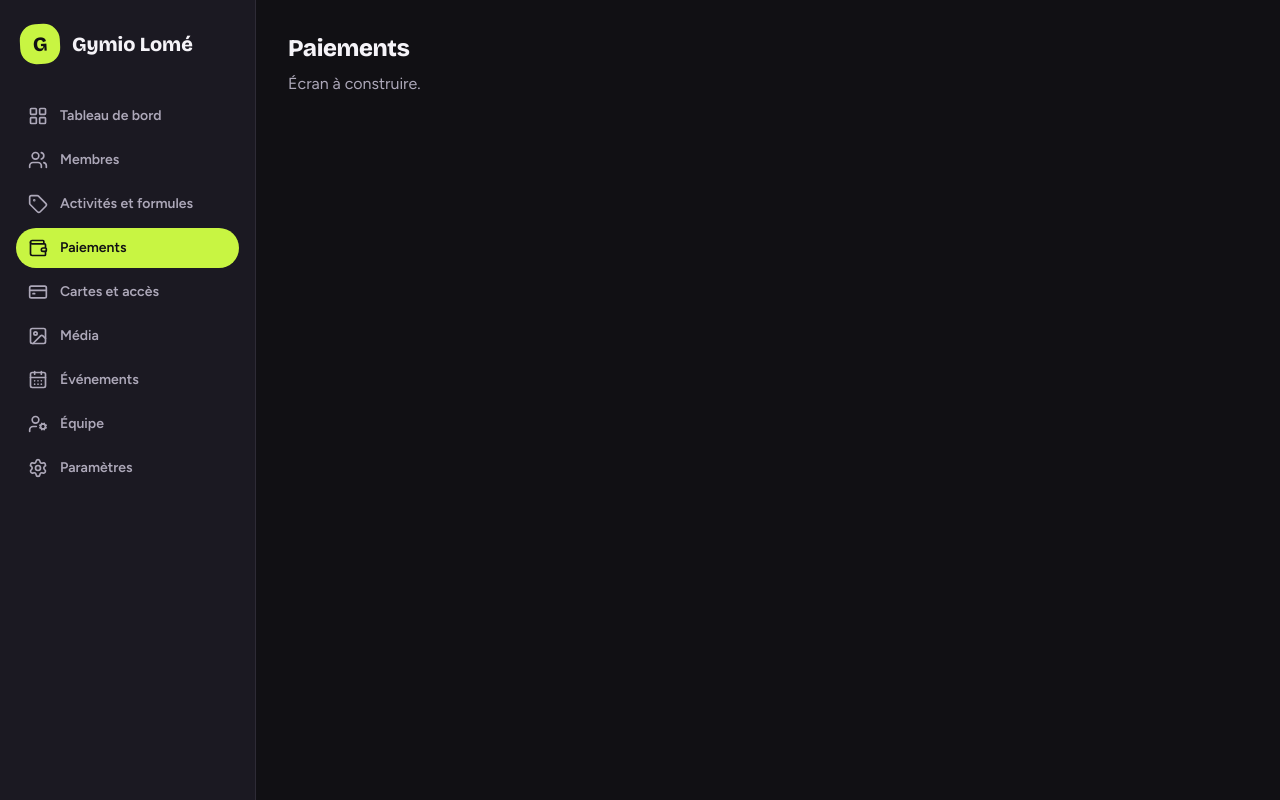
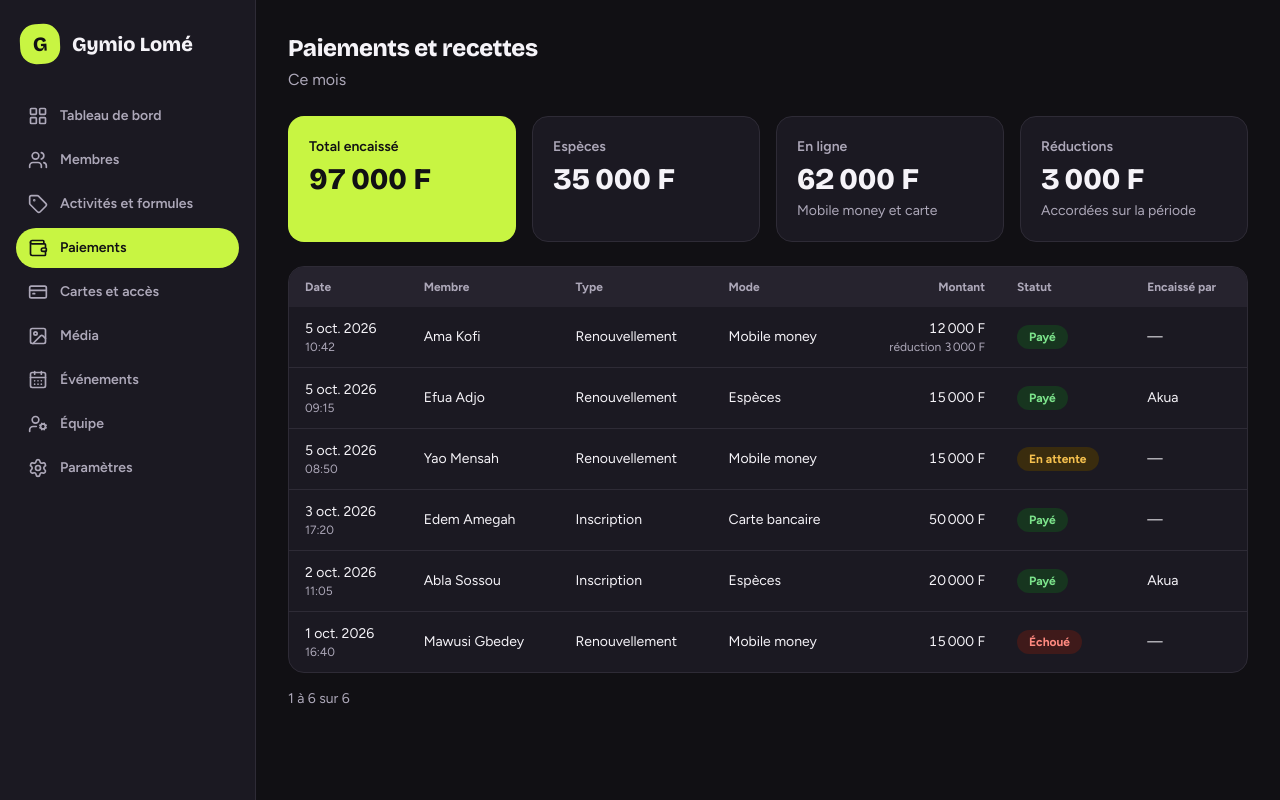
Before and after one commit to clever75/Gymzy, a Next.js app in the folder gymzy_dashboard/: page /paiements in a window 1280 px wide. Built offline with nearby package versions, Linux system fonts and the light colour scheme.

Commit message:
feat: afficher la page des paiements (totaux et tableau pagine)
Page /paiements : quatre totaux de la periode (encaisse, especes, en ligne, reductions) et journal pagine lu depuis les filtres de l'adresse. Date de reference factice, formatTime, libelles de periode et composant StatCard.

```diff
--- a/gymzy_dashboard/app/(dashboard)/paiements/page.tsx
+++ b/gymzy_dashboard/app/(dashboard)/paiements/page.tsx
@@ -1,5 +1,145 @@
-import { PagePlaceholder } from "@/components/layout/page-placeholder";
+import type { Metadata } from "next";
+import Link from "next/link";
+import { Badge } from "@/components/ui/badge";
+import { Pagination } from "@/components/ui/pagination";
+import { StatCard } from "@/components/ui/stat-card";
+import {
+  Table,
+  TableBody,
+  TableCell,
+  TableEmpty,
+  TableHead,
+  TableHeader,
+  TableRow,
+} from "@/components/ui/table";
+import { formatDate, formatFcfa, formatTime } from "@/lib/format";
+import {
+  paymentMethodLabels,
+  paymentStatusLabels,
+  paymentTypeLabels,
+  periodLabels,
+} from "@/lib/labels";
+import { getNow } from "@/lib/mock/clock";
+import { mockPayments } from "@/lib/mock/payments";
+import { PAGE_SIZE, paginate, parsePageParam } from "@/lib/paginate";
+import {
+  buildPaymentsQuery,
+  computePaymentTotals,
+  filterPayments,
+  parsePaymentFilters,
+  paymentsInPeriod,
+} from "@/lib/payment-filters";
 
-export default function Page() {
-  return <PagePlaceholder href="/paiements" />;
+export const metadata: Metadata = { title: "Paiements · Gymzy" };
+
+// Dans Next.js 16, searchParams est une promesse : la page est donc « async ».
+export default async function PaymentsPage({
+  searchParams,
+}: {
+  searchParams: Promise<Record<string, string | string[] | undefined>>;
+}) {
+  const params = await searchParams;
+  const filters = parsePaymentFilters(params);
+  const now = getNow();
+
+  // Les totaux suivent la période seulement ; le tableau suit tous les filtres.
+  const totals = computePaymentTotals(paymentsInPeriod(mockPayments, filters.period, now));
+  const filtered = filterPayments(mockPayments, filters, now);
+  const result = paginate(filtered, parsePageParam(params.page), PAGE_SIZE);
+
+  return (
+    <div className="flex flex-col gap-6">
+      <header className="flex flex-col gap-1">
+        <h1 className="text-2xl">Paiements et recettes</h1>
+        <p className="text-foreground-muted">{periodLabels[filters.period]}</p>
+      </header>
+
+      <section
+        aria-label="Totaux de la période"
+        className="grid gap-4 sm:grid-cols-2 xl:grid-cols-4"
+      >
+        <StatCard highlight label="Total encaissé" value={formatFcfa(totals.collected)} />
+        <StatCard label="Espèces" value={formatFcfa(totals.cash)} />
+        <StatCard
+          label="En ligne"
+          value={formatFcfa(totals.online)}
+          hint="Mobile money et carte"
+        />
+        <StatCard
+          label="Réductions"
+          value={formatFcfa(totals.discounts)}
+          hint="Accordées sur la période"
+        />
+      </section>
+
+      <section aria-label="Journal des paiements" className="flex flex-col gap-4">
+        <Table aria-label="Journal des paiements">
+          <TableHeader>
+            <TableRow>
+              <TableHead>Date</TableHead>
+              <TableHead>Membre</TableHead>
+              <TableHead>Type</TableHead>
+              <TableHead>Mode</TableHead>
+              <TableHead className="text-right">Montant</TableHead>
+              <TableHead>Statut</TableHead>
+              <TableHead>Encaissé par</TableHead>
+            </TableRow>
+          </TableHeader>
+          <TableBody>
+            {result.items.length === 0 ? (
+              <TableEmpty colSpan={7}>
+                <p>Aucun paiement pour ces filtres.</p>
+                <Link href="/paiements" className="mt-2 inline-block font-bold text-primary underline">
+                  Réinitialiser les filtres
+                </Link>
+              </TableEmpty>
+            ) : (
+              result.items.map((payment) => {
+                const status = paymentStatusLabels[payment.status];
+                return (
+                  <TableRow key={payment.id}>
+                    <TableCell className="whitespace-nowrap">
+                      {formatDate(payment.createdAt)}
+                      <span className="block text-xs text-foreground-muted">
+                        {formatTime(payment.createdAt)}
+                      </span>
+                    </TableCell>
+                    <TableCell className="whitespace-nowrap">{payment.memberName}</TableCell>
+                    <TableCell className="whitespace-nowrap">
+                      {paymentTypeLabels[payment.type]}
+                    </TableCell>
+                    <TableCell className="whitespace-nowrap">
+                      {paymentMethodLabels[payment.method]}
+                    </TableCell>
+                    <TableCell className="text-right whitespace-nowrap tabular-nums">
+                      {formatFcfa(payment.amountFinal)}
+                      {payment.discount > 0 && (
+                        <span className="block text-xs text-foreground-muted">
+                          réduction {formatFcfa(payment.discount)}
+                        </span>
+                      )}
+                    </TableCell>
+                    <TableCell>
+                      <Badge variant={status.tone}>{status.label}</Badge>
+                    </TableCell>
+                    <TableCell className="whitespace-nowrap">
+                      {payment.confirmedBy ?? "—"}
+                    </TableCell>
+                  </TableRow>
+                );
+              })
+            )}
+          </TableBody>
+        </Table>
+
+        <Pagination
+          page={result.page}
+          totalPages={result.totalPages}
+          totalItems={result.totalItems}
+          pageSize={result.pageSize}
+          buildHref={(n) => `/paiements${buildPaymentsQuery(filters, n)}`}
+        />
+      </section>
+    </div>
+  );
 }
--- /dev/null
+++ b/gymzy_dashboard/components/ui/stat-card.tsx
@@ -0,0 +1,31 @@
+import type { ReactNode } from "react";
+import { cn } from "@/lib/utils";
+
+type StatCardProps = {
+  label: string;
+  value: ReactNode;
+  hint?: ReactNode;
+  // Carte mise en avant : prend la couleur de la salle (primary).
+  highlight?: boolean;
+};
+
+export function StatCard({ label, value, hint, highlight = false }: StatCardProps) {
+  return (
+    <div
+      className={cn(
+        "rounded-2xl border p-5",
+        highlight
+          ? "border-transparent bg-primary text-on-primary"
+          : "border-border bg-surface",
+      )}
+    >
+      <p className={cn("text-sm font-semibold", !highlight && "text-foreground-muted")}>
+        {label}
+      </p>
+      <p className="mt-1 font-display text-3xl font-extrabold tabular-nums">{value}</p>
+      {hint && (
+        <p className={cn("mt-1 text-sm", !highlight && "text-foreground-muted")}>{hint}</p>
+      )}
+    </div>
+  );
+}
--- a/gymzy_dashboard/lib/format.ts
+++ b/gymzy_dashboard/lib/format.ts
@@ -19,6 +19,11 @@ const shortDate = new Intl.DateTimeFormat("fr-FR", {
   year: "numeric",
   timeZone: DEFAULT_TIME_ZONE,
 });
+const timeOnly = new Intl.DateTimeFormat("fr-FR", {
+  hour: "2-digit",
+  minute: "2-digit",
+  timeZone: DEFAULT_TIME_ZONE,
+});
 
 // 12000 -> "12 000 F"
 export function formatFcfa(amount: number): string {
@@ -34,3 +39,10 @@ export function formatDate(value: Date | string): string {
   if (Number.isNaN(date.getTime())) return "—";
   return shortDate.format(date);
 }
+
+// "2026-10-05T10:42:00Z" -> "10:42"
+export function formatTime(value: Date | string): string {
+  const date = value instanceof Date ? value : new Date(value);
+  if (Number.isNaN(date.getTime())) return "—";
+  return timeOnly.format(date);
+}
--- a/gymzy_dashboard/lib/labels.ts
+++ b/gymzy_dashboard/lib/labels.ts
@@ -2,6 +2,7 @@
 // avec un « ton » pour la couleur du Badge (rôles de couleur, jamais de couleur en dur).
 import type { DisplayStatus } from "./member-status";
 import type { PaymentMethod, PaymentStatus, PaymentType } from "./types";
+import type { Period } from "./payment-filters";
 
 // Mêmes valeurs que les variantes du composant Badge.
 // Si Badge change, TypeScript signalera l'écart à l'endroit où on l'utilise.
@@ -43,3 +44,11 @@ export const paymentTypeLabels: Record<PaymentType, string> = {
   PER_SESSION: "Séance",
   EVENT_TICKET: "Billet",
 };
+
+// Libellés des périodes du journal des paiements (WEB-05).
+export const periodLabels: Record<Period, string> = {
+  jour: "Aujourd'hui",
+  "7j": "7 derniers jours",
+  mois: "Ce mois",
+  tout: "Toute la période",
+};
--- /dev/null
+++ b/gymzy_dashboard/lib/mock/clock.ts
@@ -0,0 +1,8 @@
+// TEMPORAIRE : date de référence des données factices.
+// Les paiements et membres factices datent d'octobre 2026 : avec la vraie date,
+// « aujourd'hui » n'afficherait rien. Au branchement, getNow() renverra new Date().
+const MOCK_NOW = "2026-10-05T12:00:00Z";
+
+export function getNow(): Date {
+  return new Date(MOCK_NOW);
+}
```
